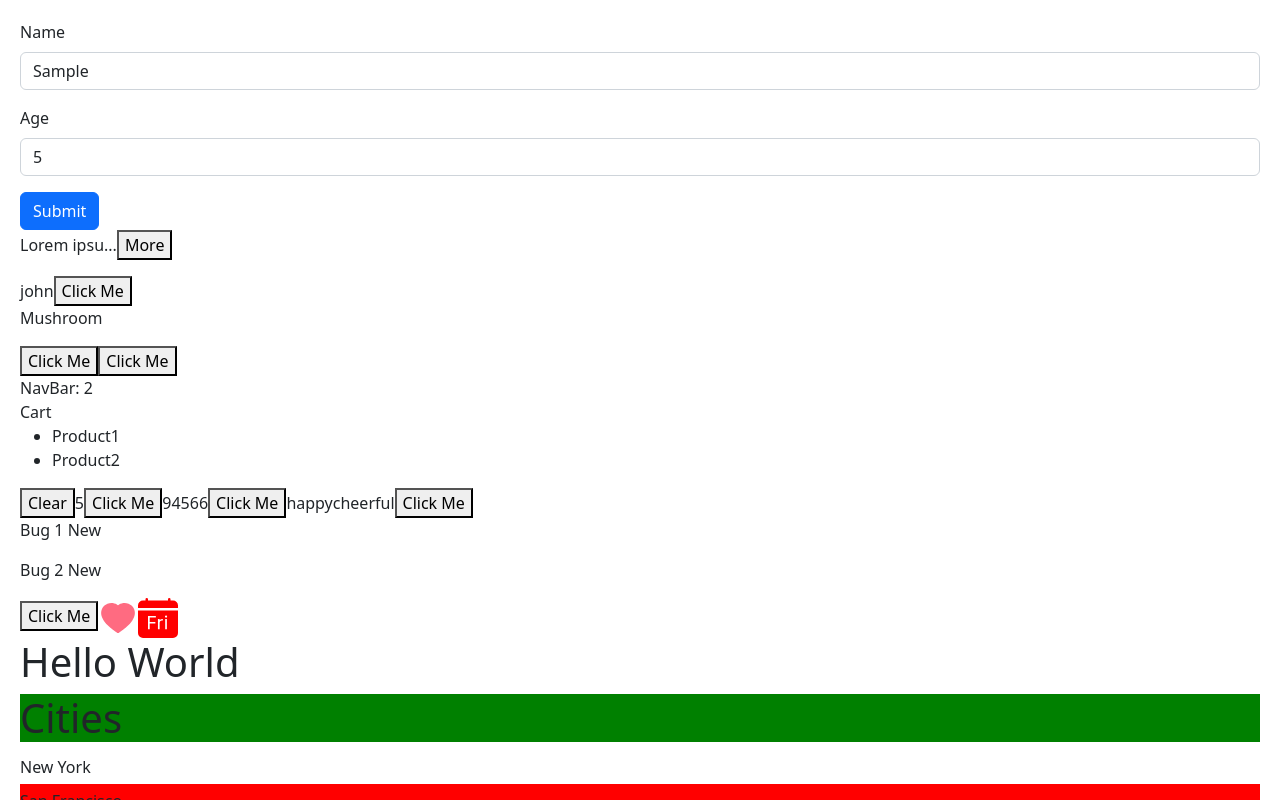
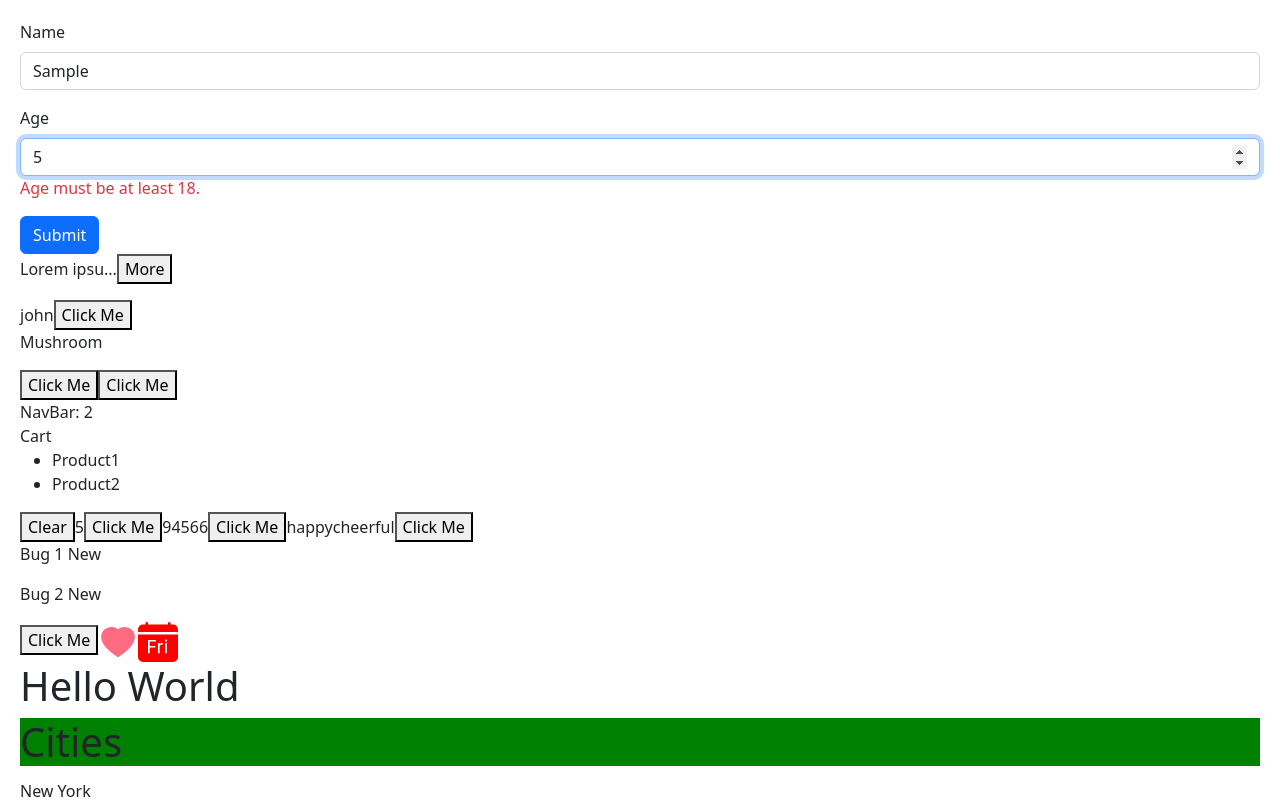
Before and after one commit to jaishankarg24/react-18-game, a React (Vite) app: page / in a window 1280 px wide. Both pictures are taken after typing "Sample", "5" into the empty fields and a click on the button "Submit". Shown: the top 800 px of the page. Built offline with nearby package versions, Linux system fonts and the light colour scheme.

Commit message:
Schema Based Validation with Zod.

```diff
--- a/package.json
+++ b/package.json
@@ -9,6 +9,7 @@
     "preview": "vite preview"
   },
   "dependencies": {
+    "@hookform/resolvers": "^2.9.11",
     "@types/styled-components": "^5.1.26",
     "bootstrap": "^5.2.3",
     "immer": "^9.0.19",
@@ -16,7 +17,8 @@
     "react-dom": "^18.2.0",
     "react-hook-form": "7.43",
     "react-icons": "^4.7.1",
-    "styled-components": "^5.3.10"
+    "styled-components": "^5.3.10",
+    "zod": "^3.20.6"
   },
   "devDependencies": {
     "@types/react": "^18.0.27",
--- a/src/components/Form.tsx
+++ b/src/components/Form.tsx
@@ -1,24 +1,28 @@
 import React, { FormEvent, useRef, useState } from "react";
 import { FieldValues, useForm } from "react-hook-form";
+import { z } from "zod";
+import { zodResolver } from "@hookform/resolvers/zod";
 
-interface FormData {
-  name: string;
-  age: number;
-}
+const schema = z.object({
+  name: z.string().min(3, { message: "Name must be at least 3 characters." }),
+  age: z
+    .number({ invalid_type_error: "Age field is required." })
+    .min(18, { message: "Age must be at least 18." }),
+});
+
+type FormData = z.infer<typeof schema>;
 
 const Form = () => {
-  //const form = useForm();
-  //console.log(form);
   const {
     register,
     handleSubmit,
     formState: { errors },
-  } = useForm<FormData>();
+  } = useForm<FormData>({ resolver: zodResolver(schema) });
 
   const onSubmit = (data: FieldValues) => {
     console.log(data);
   };
-  // <form onSubmit={handleSubmit((data) => console.log(data))}></form>
+
   return (
     <form onSubmit={handleSubmit(onSubmit)}>
       <div className="mb-3">
@@ -26,31 +30,24 @@
           Name
         </label>
         <input
-          {...register("name", { required: true, minLength: 3 })}
+          {...register("name")}
           id="name"
           type="text"
           className="form-control"
         />
-        {errors.name?.type === "required" && (
-          <p className="text-danger">The name field is required.</p>
-        )}
-        {errors.name?.type === "minLength" && (
-          <p className="text-danger">
-            The name field must be atleast 3 characters.
-          </p>
-        )}
+        {errors.name && <p className="text-danger">{errors.name.message}</p>}
       </div>
       <div className="mb-3">
         <label htmlFor="age" className="form-label">
           Age
         </label>
         <input
-          {...register("age", { pattern: /\d+/ })}
+          {...register("age", { valueAsNumber: true })}
           id="age"
           type="number"
           className="form-control"
         />
-        {errors.name?.type === "pattern" && <p>Please enter number for age.</p>}
+        {errors.age && <p className="text-danger">{errors.age.message}</p>}
       </div>
       <button type="submit" className="btn btn-primary">
         Submit
@@ -60,6 +57,66 @@
 };
 
 export default Form;
+
+// interface FormData {
+//   name: string;
+//   age: number;
+// }
+
+// const Form = () => {
+//const form = useForm();
+//console.log(form);
+//   const {
+//     register,
+//     handleSubmit,
+//     formState: { errors },
+//   } = useForm<FormData>();
+
+//   const onSubmit = (data: FieldValues) => {
+//     console.log(data);
+//   };
+// <form onSubmit={handleSubmit((data) => console.log(data))}></form>
+//   return (
+//     <form onSubmit={handleSubmit(onSubmit)}>
+//       <div className="mb-3">
+//         <label htmlFor="name" className="form-label">
+//           Name
+//         </label>
+//         <input
+//           {...register("name", { required: true, minLength: 3 })}
+//           id="name"
+//           type="text"
+//           className="form-control"
+//         />
+//         {errors.name?.type === "required" && (
+//           <p className="text-danger">The name field is required.</p>
+//         )}
+//         {errors.name?.type === "minLength" && (
+//           <p className="text-danger">
+//             The name field must be atleast 3 characters.
+//           </p>
+//         )}
+//       </div>
+//       <div className="mb-3">
+//         <label htmlFor="age" className="form-label">
+//           Age
+//         </label>
+//         <input
+//           {...register("age", { pattern: /\d+/ })}
+//           id="age"
+//           type="number"
+//           className="form-control"
+//         />
+//         {errors.name?.type === "pattern" && <p>Please enter number for age.</p>}
+//       </div>
+//       <button type="submit" className="btn btn-primary">
+//         Submit
+//       </button>
+//     </form>
+//   );
+// };
+
+// export default Form;
 
 // const Form = () => {
 //   const [person, setPerson] = useState({
```
Also changed, not shown: 1 other file (tests, documents, lock files or other folders).
